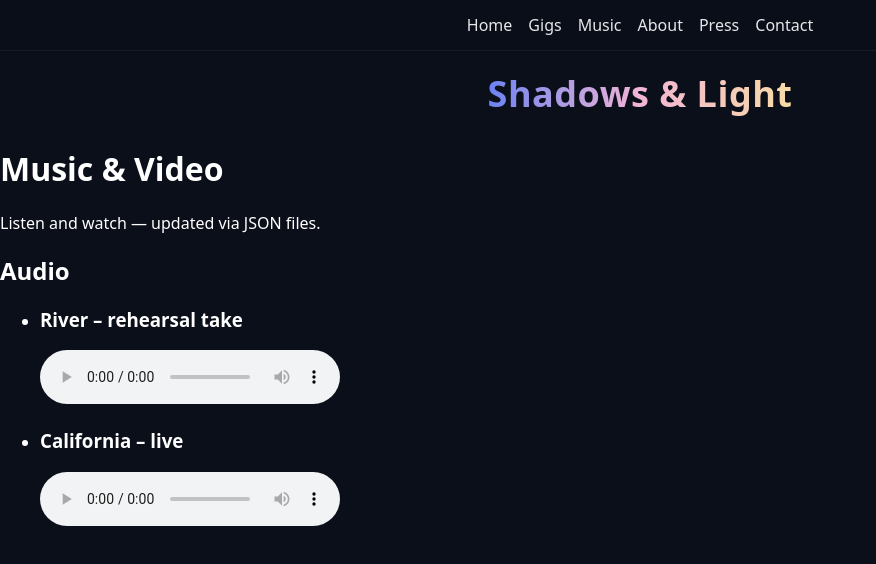
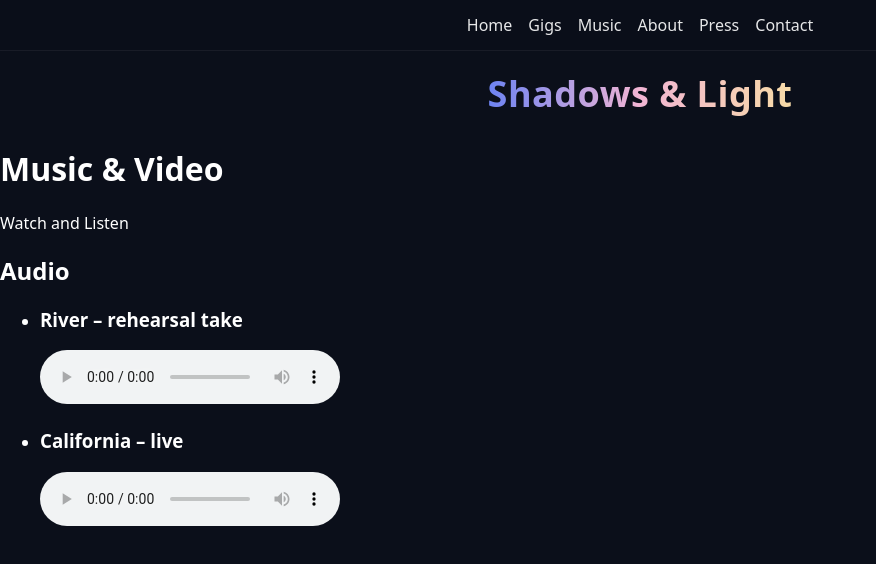
Before and after one commit to davidmul99snl/shadows-and-light-site, a Next.js app: page /media in a window 1280 px wide. Shown: the top 564 px of the page, without its empty margins (0-876 px from the left). Built offline with nearby package versions, Linux system fonts and the light colour scheme.

Commit message:
Update media.jsx

```diff
--- a/pages/media.jsx
+++ b/pages/media.jsx
@@ -25,7 +25,7 @@ export default function Media({ videos = [], audios = [] }) {
       <main className="mx-auto max-w-4xl px-4 py-10">
         <h1 className="text-3xl font-semibold tracking-tight">Music &amp; Video</h1>
         <p className="mt-2 text-sm text-neutral-600">
-          Listen and watch — updated via JSON files.
+          Watch and Listen
         </p>
 
         {/* VIDEOS */}
```
